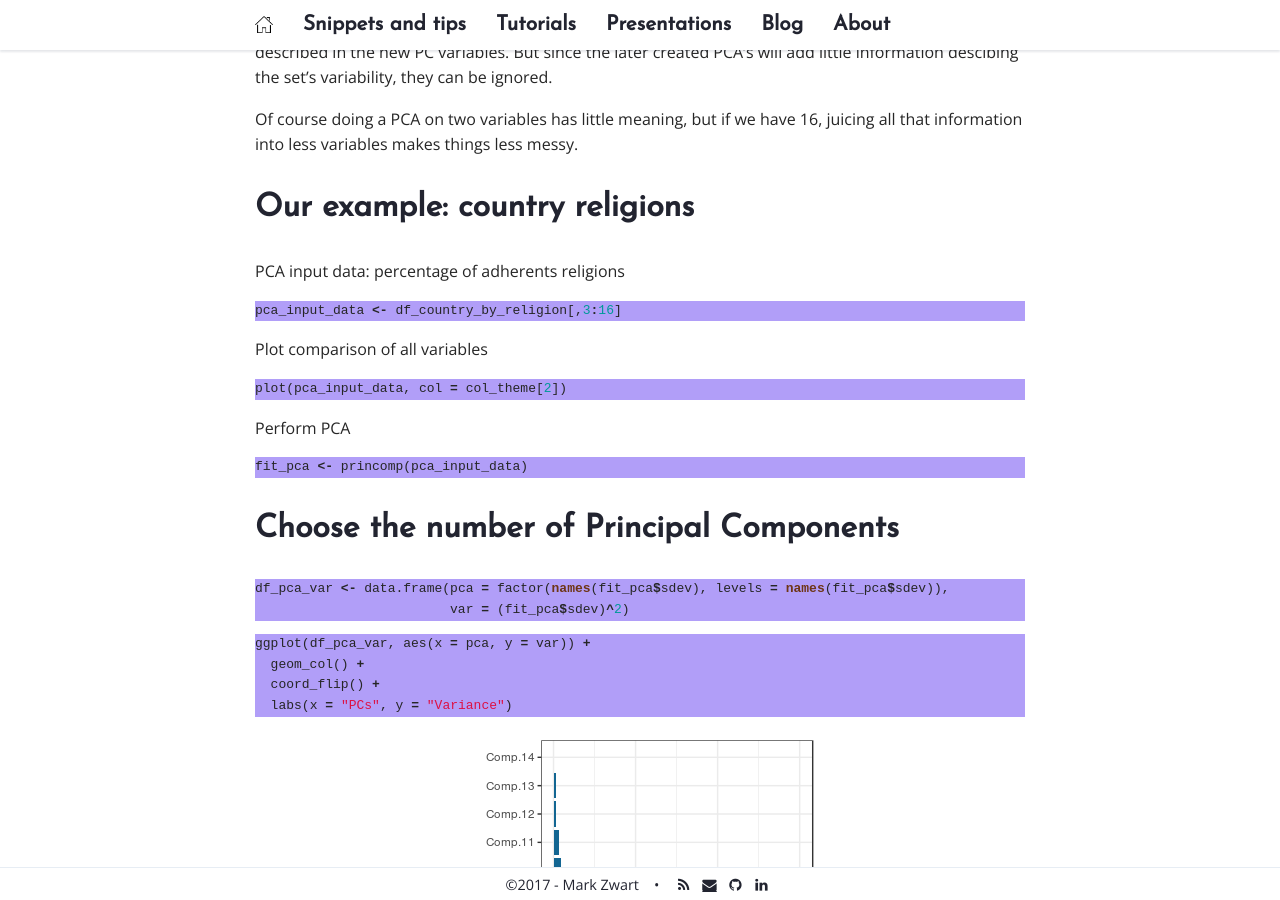
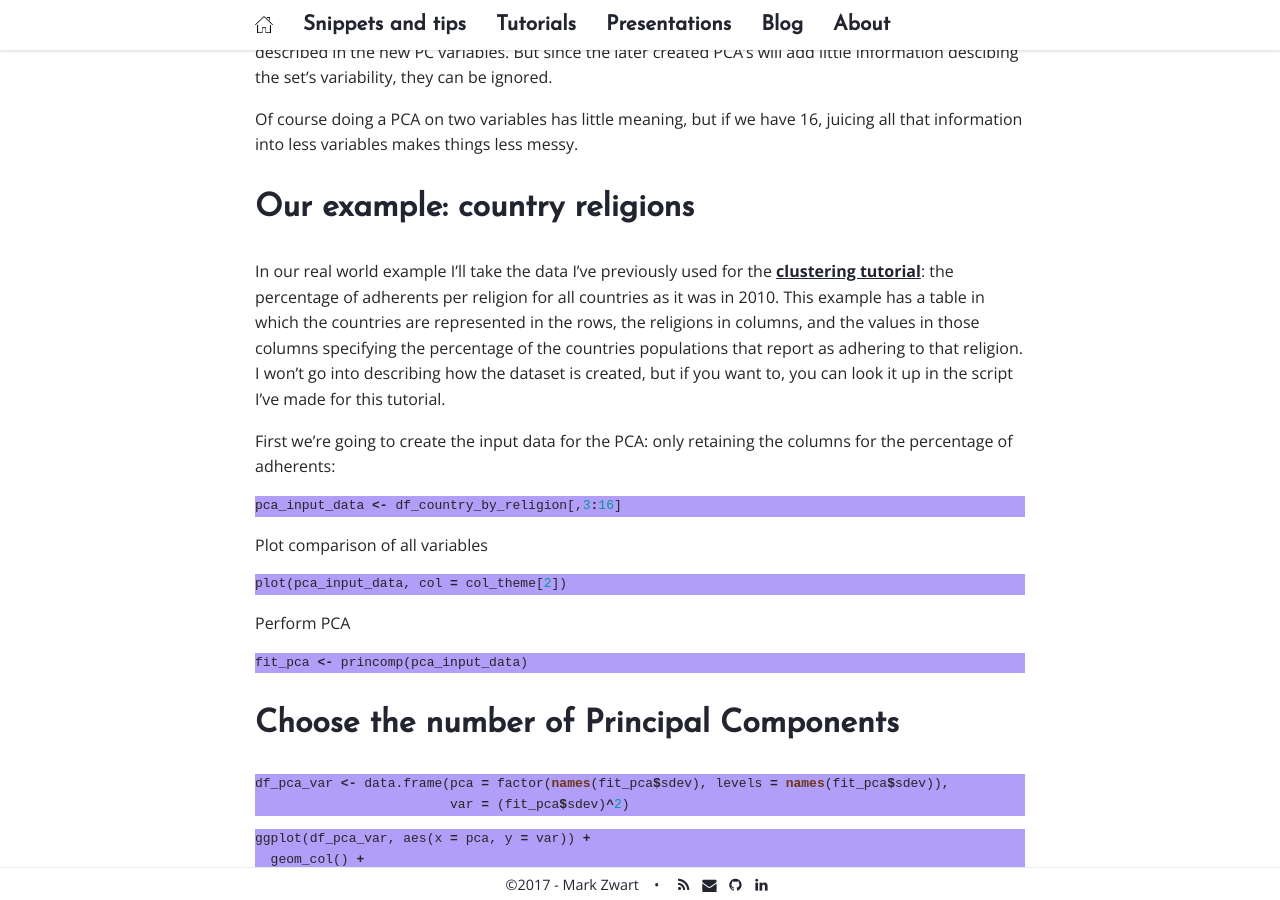
Before and after one commit to mark-me/mark-me.github.io, a Jekyll site: the page built from _pages/tutorials/pca/pca.md, in a window 1280 px wide and 900 px high, scrolled down 2217 px. Built offline with Jekyll 4.4.1, drawn with Linux system fonts in a browser that asks for light colours; nearby versions of some CDN libraries; comment, search, counter and statistics services are not loaded.

Commit message:
Update pca.md

````diff
--- a/_pages/tutorials/pca/pca.md
+++ b/_pages/tutorials/pca/pca.md
@@ -50,7 +50,9 @@ Of course doing a PCA on two variables has little meaning, but if we have 16, ju
 
 # Our example: country religions
 
-PCA input data: percentage of adherents religions
+In our real world example I'll take the data I've previously used for the [clustering tutorial](/clustering-mds/): the percentage of adherents per religion for all countries as it was in 2010. This example has a table in which the countries are represented in the rows, the religions in columns, and the values in those columns specifying the percentage of the countries populations that report as adhering to that religion. I won't go into describing how the dataset is created, but if you want to, you can look it up in the script I've made for this tutorial.
+
+First we're going to create the input data for the PCA: only retaining the columns for the percentage of adherents:
 ```r
 pca_input_data <- df_country_by_religion[,3:16]
 ```
````
